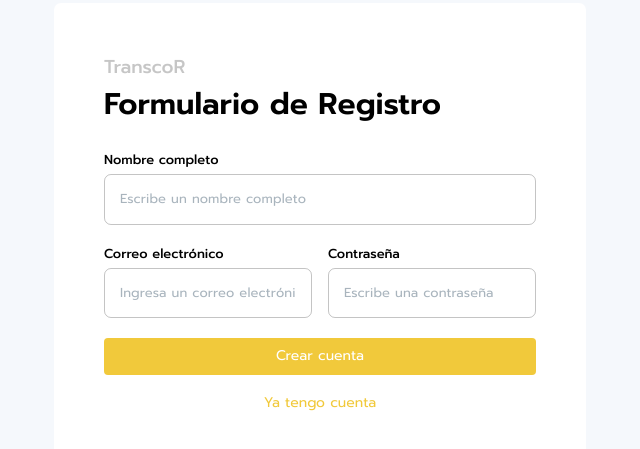
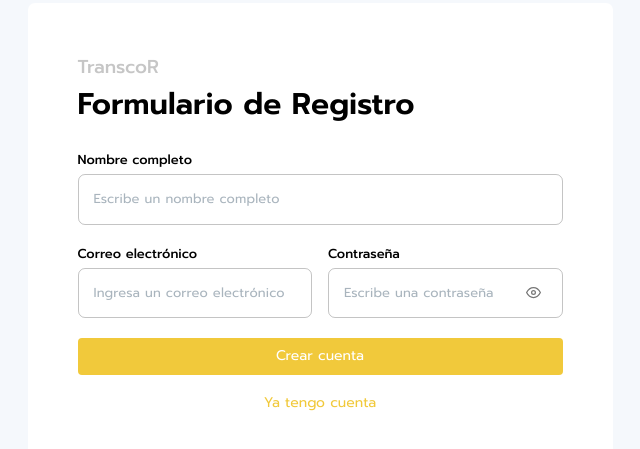
Before and after one commit to TranscoR/web-app-worker, a Next.js app: page /register in a window 1280 px wide. Shown: the part 163-612 px from the top of the page, without its empty margins (320-960 px from the left). Built offline with nearby package versions, Linux system fonts and the light colour scheme; a web font is replaced by a local one.

Commit message:
new-changes

```diff
--- a/src/components/LoginForm.tsx
+++ b/src/components/LoginForm.tsx
@@ -18,6 +18,7 @@ const Title = styled.h1`
 const Logo = styled.h3`
   color: #c6c6c6;
   font-weight: 500;
+  font-size: 15px;
 `;
 
 const Index = () => {
@@ -46,7 +47,7 @@ const Index = () => {
 
   return (
     <Box>
-      <Logo>TranscoR</Logo>
+      <Logo>TranscoR | Trabajador</Logo>
       <Title>Iniciar sesión</Title>
       <form onSubmit={handleSubmit(onSubmit)}>
         <Field sx={{ margin: '0px !important' }}>
@@ -69,6 +70,7 @@ const Index = () => {
             keyName="password"
             placeholder="Escribe una contraseña"
             required={true}
+            endAdornment={true}
           />
         </Field>
         <LoadingButton
--- a/src/components/ui/card/WeekCard.tsx
+++ b/src/components/ui/card/WeekCard.tsx
@@ -102,6 +102,7 @@ interface WeekCard {
   ];
   student: Student;
   cycleSelected: any;
+  collector_name: string;
 }
 
 const Index = ({
@@ -114,6 +115,7 @@ const Index = ({
   paid,
   transfer_payment,
   cycleSelected,
+  collector_name,
 }: WeekCard) => {
   const number_week = i + 1;
 
@@ -196,6 +198,7 @@ const Index = ({
                 vacations={vacations}
                 week_index={i}
                 cycleSelected={cycleSelected}
+                collector_name={collector_name}
               />
             </CotentDays>
             {/* <small>
--- a/src/components/ui/form/Input.tsx
+++ b/src/components/ui/form/Input.tsx
@@ -1,8 +1,10 @@
-import React from "react";
-import styled from "styled-components";
-import Typography from "@mui/material/Typography";
-import TextField from "@mui/material/TextField";
-import InputAdornment from "@mui/material/InputAdornment";
+import React from 'react';
+import styled from 'styled-components';
+import Typography from '@mui/material/Typography';
+import TextField from '@mui/material/TextField';
+import InputAdornment from '@mui/material/InputAdornment';
+import IconButton from '@mui/material/IconButton';
+import * as Icon from 'react-feather';
 
 interface InputProps {
   type: string;
@@ -18,15 +20,15 @@ interface InputProps {
 }
 
 const Input = styled(TextField)(({}) => ({
-  "& .MuiInputBase-input": {
-    fontSize: "13px",
-    padding: "16px",
-    fontFamily: "Prompt",
+  '& .MuiInputBase-input': {
+    fontSize: '13px',
+    padding: '16px',
+    fontFamily: 'Prompt',
   },
-  "& .MuiInputBase-root": {
-    borderRadius: "7px",
-    backgroundColor: "#fff",
-    border: "none !important",
+  '& .MuiInputBase-root': {
+    borderRadius: '7px',
+    backgroundColor: '#fff',
+    border: 'none !important',
   },
 }));
 
@@ -43,12 +45,23 @@ const Index = (props: InputProps) => {
     required,
     endAdornment,
   } = props;
+
+  const [showPassword, setShowPassword] = React.useState(false);
+
+  const handleClickShowPassword = () => setShowPassword((show) => !show);
+
+  const handleMouseDownPassword = (
+    event: React.MouseEvent<HTMLButtonElement>
+  ) => {
+    event.preventDefault();
+  };
+
   return (
     <div>
       <Input
         variant="outlined"
         size="small"
-        sx={{ fontFamily: "Prompt" }}
+        sx={{ fontFamily: 'Prompt' }}
         fullWidth={true}
         {...register(keyName, {
           required: required,
@@ -56,18 +69,40 @@ const Index = (props: InputProps) => {
           minLength: minLength,
         })}
         value={value}
-        type={type}
+        type={showPassword ? 'text' : type}
         placeholder={placeholder}
         InputProps={
-          endAdornment && {
-            startAdornment: (
-              <InputAdornment position="start">{endAdornment}</InputAdornment>
-            ),
-          }
+          type === 'password'
+            ? {
+                endAdornment: (
+                  <InputAdornment position="end">
+                    <IconButton
+                      sx={{ marginRight: '0px' }}
+                      aria-label="toggle password visibility"
+                      onClick={handleClickShowPassword}
+                      onMouseDown={handleMouseDownPassword}
+                      edge="end"
+                    >
+                      {showPassword ? (
+                        <Icon.EyeOff size={15} />
+                      ) : (
+                        <Icon.Eye size={15} />
+                      )}
+                    </IconButton>
+                  </InputAdornment>
+                ),
+              }
+            : endAdornment && {
+                startAdornment: (
+                  <InputAdornment position="start">
+                    {endAdornment}
+                  </InputAdornment>
+                ),
+              }
         }
       />
       {errors[keyName] && (
-        <Typography variant="caption" sx={{ fontFamily: "Prompt" }}>
+        <Typography variant="caption" sx={{ fontFamily: 'Prompt' }}>
           * Este campo es requerido
         </Typography>
       )}
--- a/src/styles/index.tsx
+++ b/src/styles/index.tsx
@@ -1,6 +1,6 @@
-import styled from "styled-components";
-import Box from "@mui/material/Box";
-import Typography from "@mui/material/Typography";
+import styled from 'styled-components';
+import Box from '@mui/material/Box';
+import Typography from '@mui/material/Typography';
 
 // Forms
 export const Field = styled(Box)`
@@ -11,7 +11,7 @@ export const Field = styled(Box)`
     margin-bottom: 5px;
     font-size: 13px;
     font-weight: 500;
-    font-family: "Prompt";
+    font-family: 'Prompt';
   }
 `;
 
@@ -34,6 +34,9 @@ export const ModalContent = styled(Box)`
 
 export const ContentTitle = styled(Box)`
   padding: 0 35px 16px;
+  @media screen and (max-width: 768px) {
+    padding: 0 5px 10px;
+  }
 `;
 
 export const ModalTitle = styled(Typography)`
@@ -42,5 +45,5 @@ export const ModalTitle = styled(Typography)`
   font-weight: 500;
   text-align: center;
   line-height: 25px;
-  font-family: "Prompt" !important;
+  font-family: 'Prompt' !important;
 `;
```
Also changed, not shown: src/components/ui/card/PayWeekCard.tsx (+55 -45 lines), src/pages/student/[student_id]/index.tsx (+12 -4 lines).
